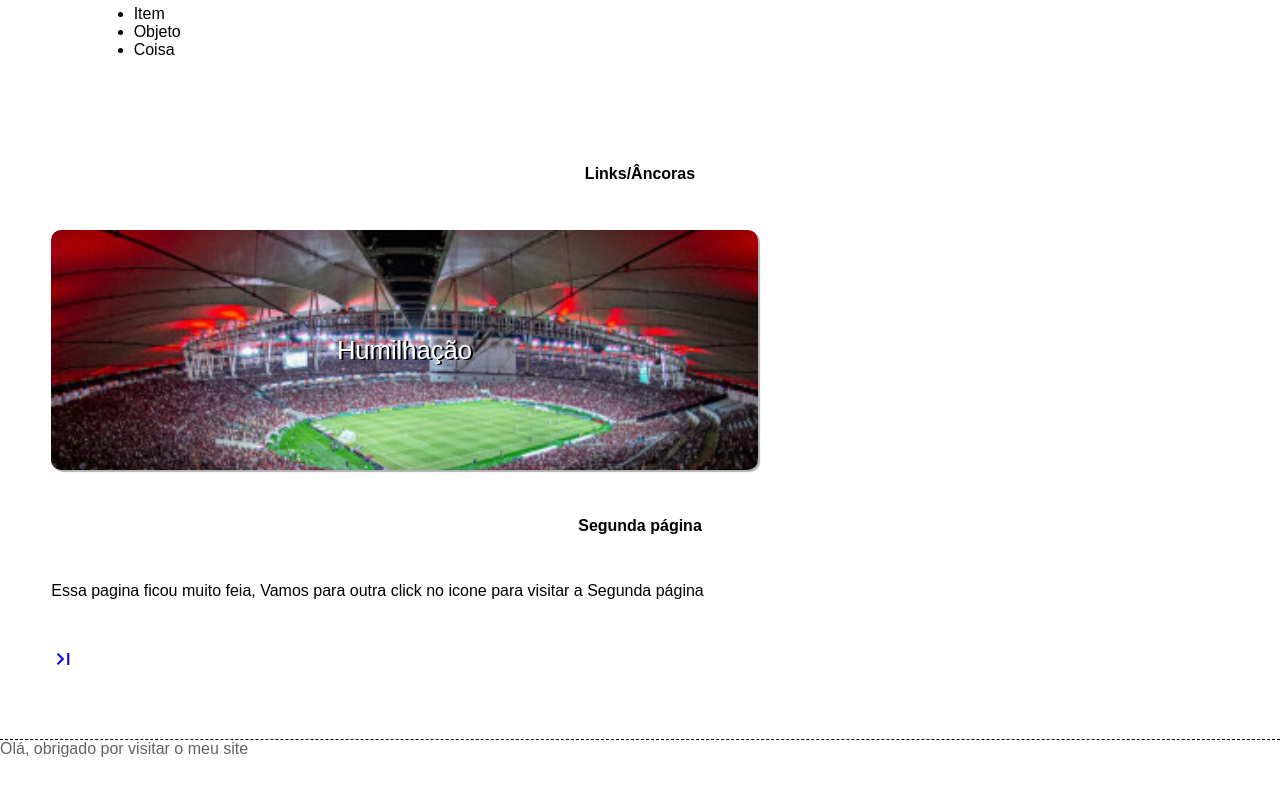
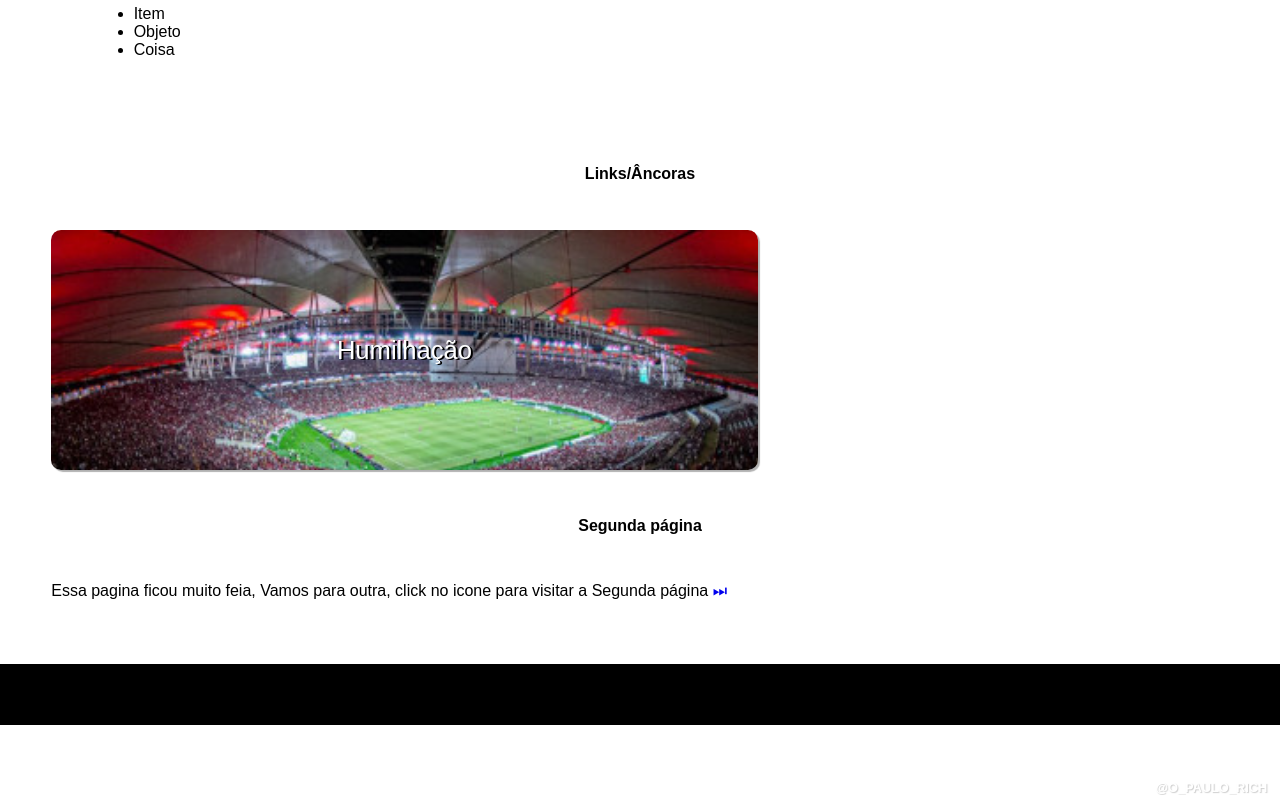
Before and after one commit to PauloJava-Coffee/treino, a plain HTML site: page index.html in a window 1280 px wide. Shown: the part 1293-2093 px from the top of the page. Drawn offline with Linux system fonts and the light colour scheme.

Commit message:
**********************************

```diff
--- a/estilos/style.css
+++ b/estilos/style.css
@@ -1,5 +1,5 @@
 @charset "UTF-8";
-
+/*  Mobile first */
 :root {
     --cor1: #000000;
     --cor2: #ffffff;
@@ -151,6 +151,11 @@ main>section>div#humilho>a {
 main>section>div#humilho>a:hover {
     text-decoration: underline;
 }
+section#pag2 > p > a {
+    text-decoration: none;
+}
+
+
 
 footer {
 
@@ -159,8 +164,15 @@ footer {
     height: 60px;
     width: 100%;
     margin-top: 5%;
-    background-color: white;
+    background-color: black;
     display: block;
-    color: rgb(99, 99, 99);
-    font-size: 1em;
+
 }
+footer > p{
+    color: white;
+    text-shadow: 1px 1px 1px rgba(128, 128, 128, 0.377);
+    font-weight: bolder;
+    font-size: .8em;
+    text-align: right;
+    margin: 9% 1% 0px 0px;
+}
--- a/index.html
+++ b/index.html
@@ -66,19 +66,22 @@
         <section id="form">
             <form action="cadastro.java" method="post"></form>
         </section>
-        <section>
+        <section id="pag2">
             <h2>Segunda página</h2>
             <p>
-                Essa pagina ficou muito feia, Vamos para outra
+                Essa pagina ficou muito feia, Vamos para outra,
                 click no icone para visitar a Segunda página
+                <a href="pag002.html" target="_self">&#x23ed</a>
+
             </p>
-            <a href="pag002.html" target="_self"><i class="material-icons">last_page</i></a>
+
 
         </section>
 
     </main>
     <footer>
-        <p>Olá, obrigado por visitar o meu site</p>
+      <p>@O_PAULO_RICH</p>
+
 
     </footer>
     <script>
```
